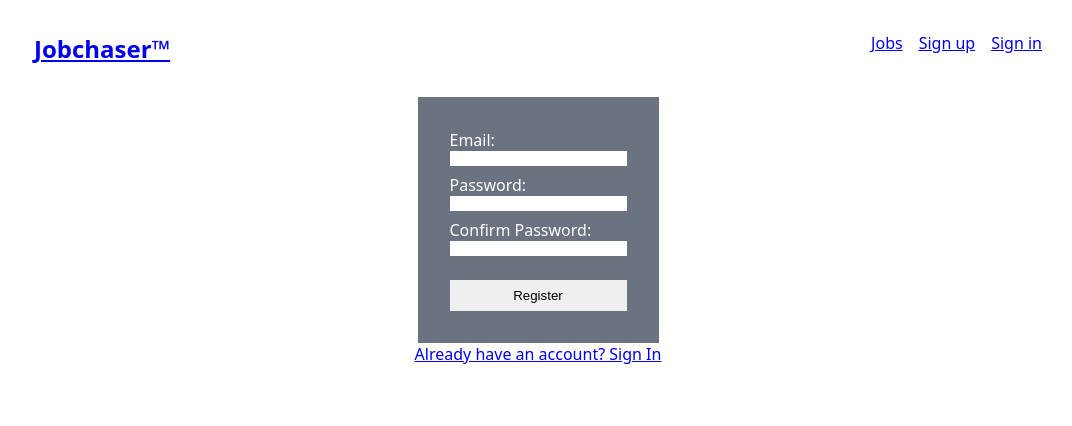
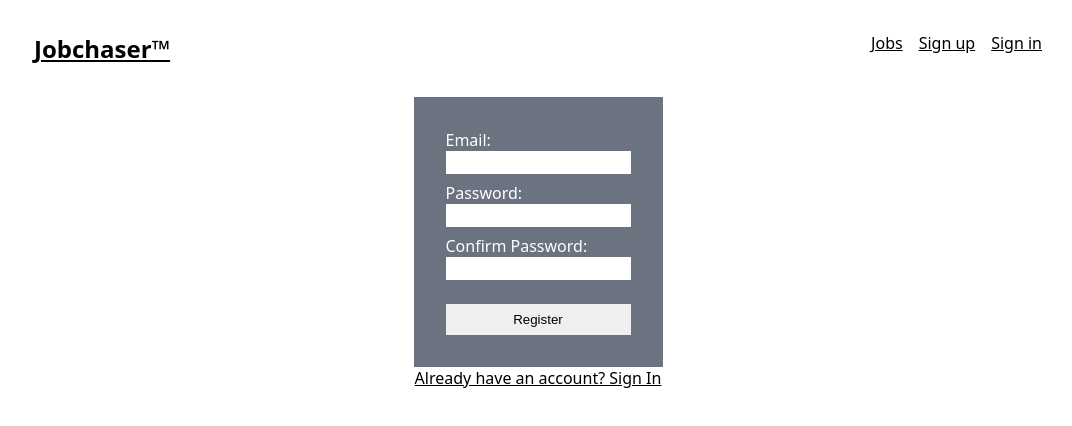
Before and after one commit to hansen-alex/jobchaser, a React (Vite) app: page /signup in a window 1280 px wide. Shown: the top 426 px of the page, without its empty margins (102-1174 px from the left). Built offline with nearby package versions, Linux system fonts and the light colour scheme; no server answers.

Commit message:
style: link colors

```diff
--- a/src/components/Navbar.tsx
+++ b/src/components/Navbar.tsx
@@ -18,18 +18,22 @@ export const Navbar = () => {
   const isAuthenticated = useContext(AuthenticationContext);
 
   return (
-    <nav className="w-full pt-8 pb-8 flex flex-row justify-between">
+    <nav className="w-full pt-8 pb-8 flex flex-row justify-between text-[#000000] hover:text-[#000000]">
       <h1>
-        <Link to={"/"}>Jobchaser&#8482;</Link>
+        <Link to={"/"} className="text-inherit hover:text-inherit">
+          Jobchaser&#8482;
+        </Link>
       </h1>
       <ul className="flex flex-row space-x-4">
         <li>
-          <Link to={"/jobs"}>Jobs</Link>
+          <Link to={"/jobs"} className="text-inherit hover:text-inherit">
+            Jobs
+          </Link>
         </li>
         {isAuthenticated ? (
           <li>
             <button
-              className="bg-inherit	font-sans text-base text-[#551A8B] underline"
+              className="bg-inherit	font-sans text-base text-inherit hover:text-inherit underline"
               type="button"
               onClick={() => handleSignOut(navigate)}
             >
@@ -39,10 +43,14 @@ export const Navbar = () => {
         ) : (
           <>
             <li>
-              <Link to={"/signup"}>Sign up</Link>
+              <Link to={"/signup"} className="text-inherit hover:text-inherit">
+                Sign up
+              </Link>
             </li>
             <li>
-              <Link to={"/signin"}>Sign in</Link>
+              <Link to={"/signin"} className="text-inherit hover:text-inherit">
+                Sign in
+              </Link>
             </li>
           </>
         )}
--- a/src/components/SignInForm.tsx
+++ b/src/components/SignInForm.tsx
@@ -42,6 +42,7 @@ export const SignInForm = () => {
             Email:
           </label>
           <input
+            className="p-1"
             id="email"
             type="email"
             {...register("email", {
@@ -60,6 +61,7 @@ export const SignInForm = () => {
             Password:
           </label>
           <input
+            className="p-1"
             id="password"
             type="password"
             {...register("password", {
@@ -74,11 +76,13 @@ export const SignInForm = () => {
         </div>
 
         <button className="w-full p-2" type="submit">
-          Log in
+          Sign in
         </button>
       </form>
 
-      <Link to="/signup">Don't have an account? Sign Up</Link>
+      <Link to="/signup" className="text-inherit hover:text-inherit">
+        Don't have an account? Sign Up
+      </Link>
     </>
   );
 };
--- a/src/components/SignUpForm.tsx
+++ b/src/components/SignUpForm.tsx
@@ -47,6 +47,7 @@ export const SignUpForm = () => {
             Email:
           </label>
           <input
+            className="p-1"
             id="email"
             type="email"
             {...register("email", {
@@ -65,6 +66,7 @@ export const SignUpForm = () => {
             Password:
           </label>
           <input
+            className="p-1"
             id="password"
             type="password"
             {...register("password", {
@@ -83,6 +85,7 @@ export const SignUpForm = () => {
             Confirm Password:
           </label>
           <input
+            className="p-1"
             id="confirmPassword"
             type="password"
             {...register("confirmPassword", {
@@ -100,7 +103,9 @@ export const SignUpForm = () => {
           Register
         </button>
       </form>
-      <Link to="/signin">Already have an account? Sign In</Link>
+      <Link to="/signin" className="text-inherit hover:text-inherit">
+        Already have an account? Sign In
+      </Link>
     </>
   );
 };
```
